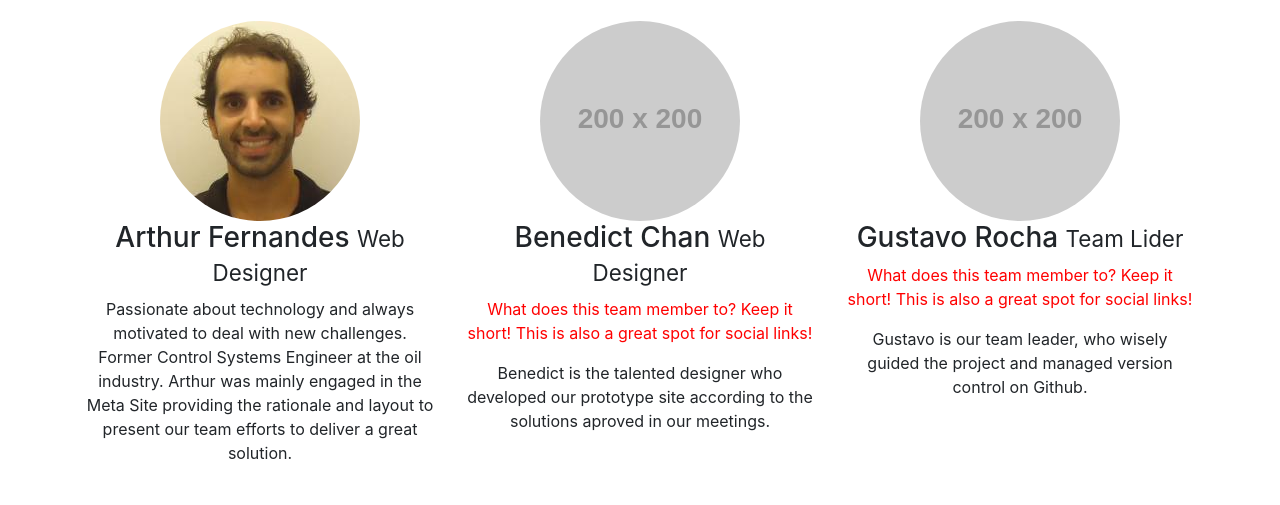
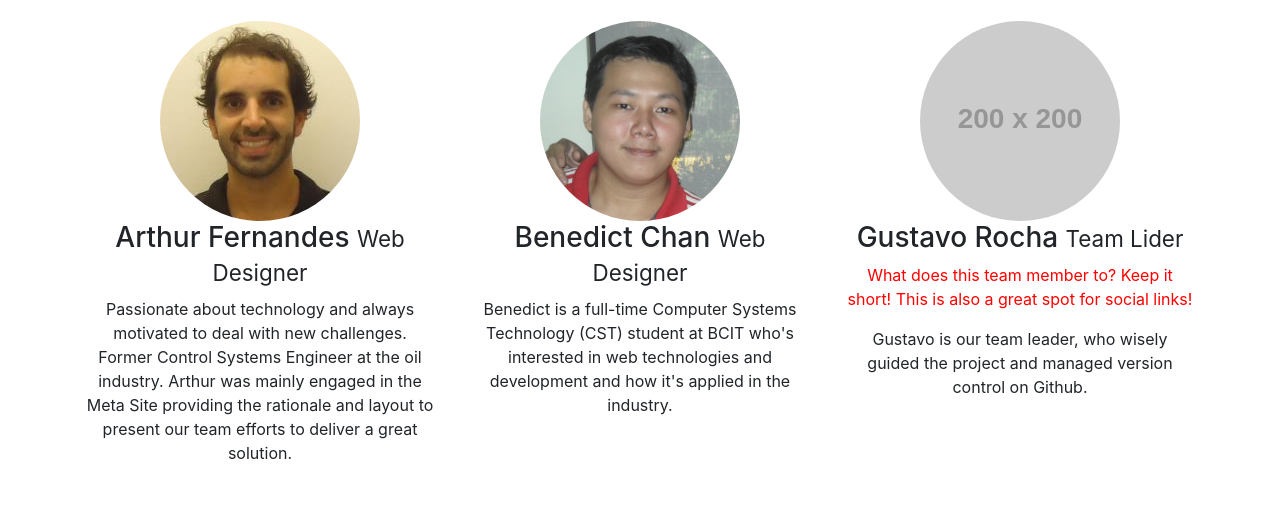
Before and after one commit to comp1950-bag/comp1950-meta-site, a website: page index.html in a window 1280 px wide. Shown: the part 295-800 px from the top of the page. Drawn offline with Linux system fonts and the light colour scheme; placeholder pictures from the web are drawn by us.

Commit message:
Added Benedict's info.

```diff
--- a/index.html
+++ b/index.html
@@ -74,15 +74,11 @@
         </div>
 
         <div class="col-lg-4 col-sm-6 text-center mb-4">
-          <img class="rounded-circle img-fluid d-block mx-auto" src="http://placehold.it/200x200" alt="Benedict - Web Designer">
+          <img class="rounded-circle img-fluid d-block mx-auto" src="img/benedict.jpg" alt="Benedict - Web Designer">
           <h3>Benedict Chan
             <small>Web Designer</small>
           </h3>
-          <p style="color:red;" >What does this team member to? Keep it short! This is also a great spot for social links!
-          </p>
-          <p>
-          Benedict is the talented designer who developed our prototype site according to the solutions aproved in our meetings.
-          </p>
+          <p>Benedict is a full-time Computer Systems Technology (CST) student at BCIT who's interested in web technologies and development and how it's applied in the industry.</p>
         </div>
 
         <div class="col-lg-4 col-sm-6 text-center mb-4">
```
Also changed, not shown: img/benedict.jpg (added).
